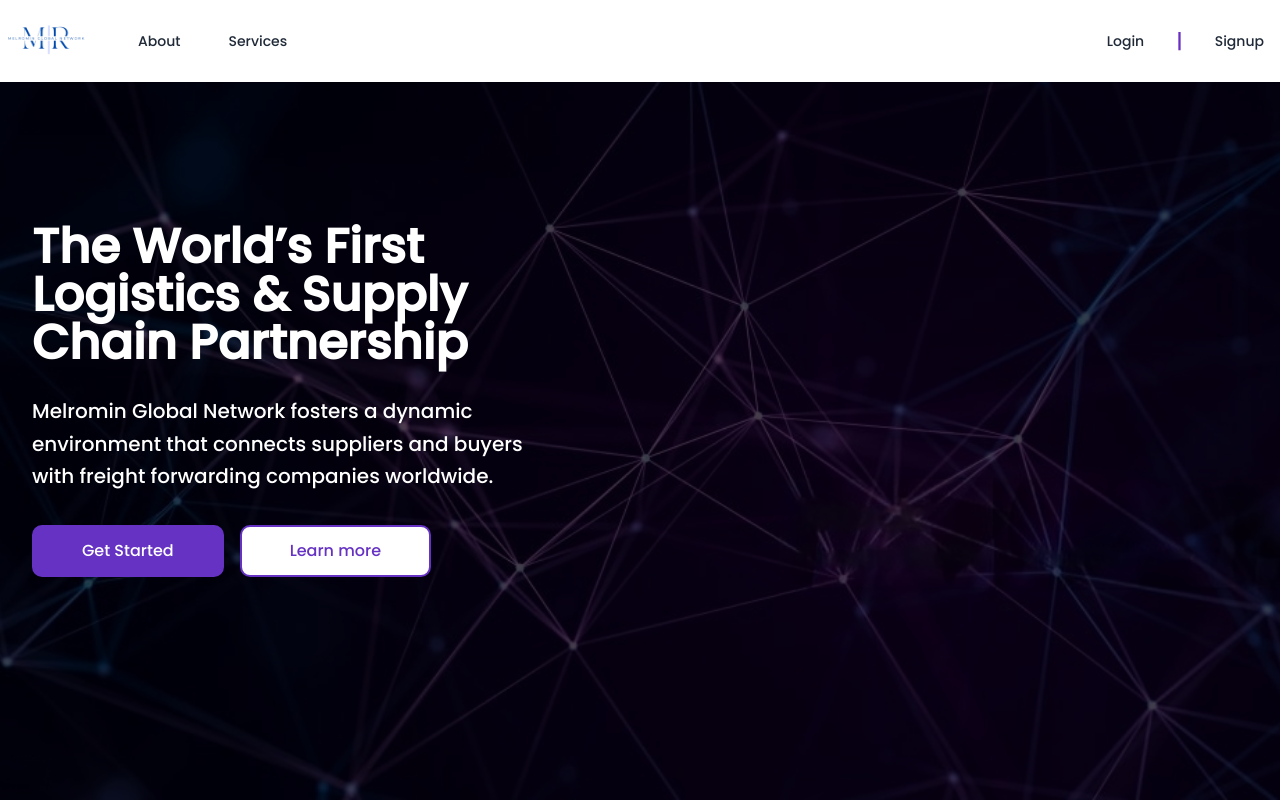
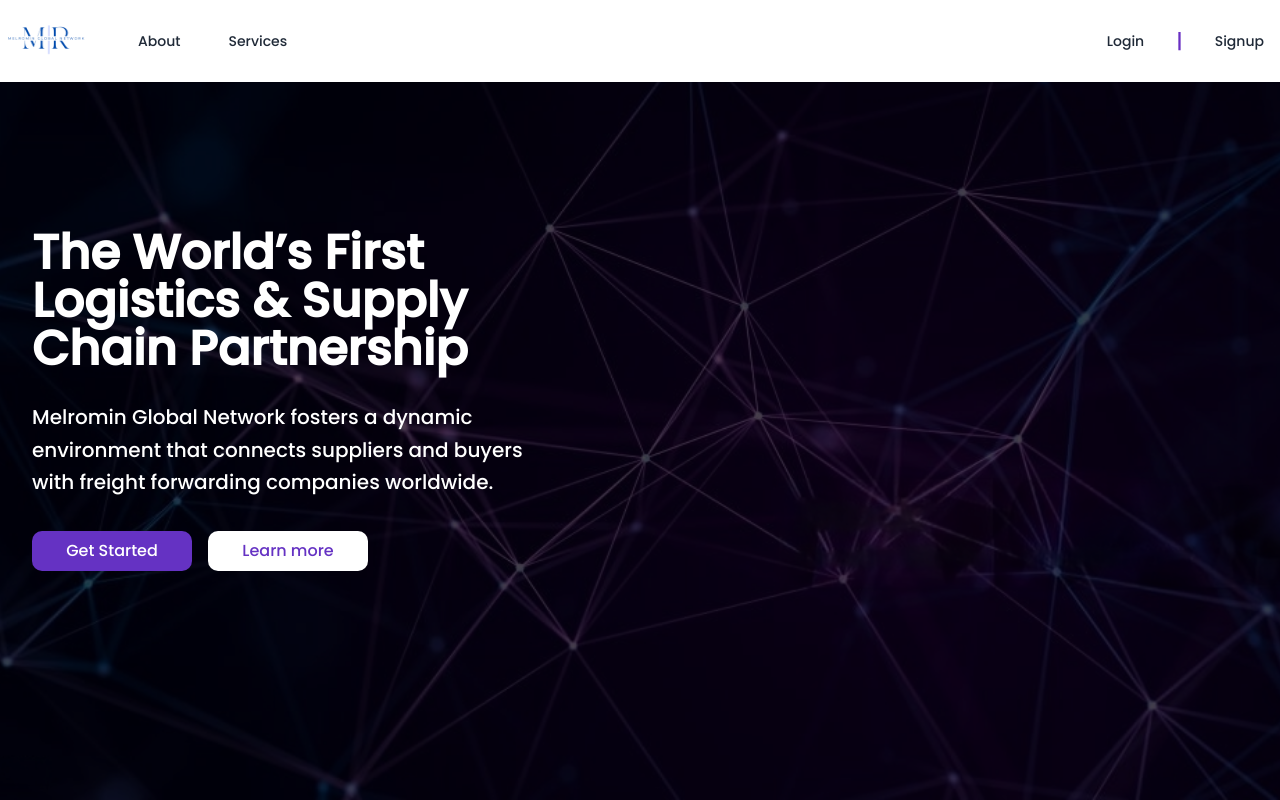
Before and after one commit to melika760/MelrominGlobalNetwork, a Next.js app: page / in a window 1280 px wide. Shown: the top 800 px of the page. Built offline with nearby package versions, Linux system fonts and the light colour scheme; no server answers.

Commit message:
Update Hero.jsx

```diff
--- a/app/_components/Hero.jsx
+++ b/app/_components/Hero.jsx
@@ -1,6 +1,6 @@
 import Link from 'next/link'
 import React from 'react'
-
+import { Button } from '@/components/ui/button';
 
 const Hero = () => {
   return (
@@ -29,17 +29,17 @@ const Hero = () => {
         <Link
           href="#start"
         >
-      <button  className="bg-primary hover:bg-white hover:text-primary border-primary border-2 text-white  py-3 px-12 rounded-md transition-colors duration-300 text-md max-sm:px-6">
+      <Button  className="bg-primary hover:bg-white hover:text-primary  text-white w-[160px]    rounded-md transition-colors duration-300 text-md">
 Get Started
-   </button>
+   </Button>
         </Link>
 
         <Link
           href="/About"
         >
-            <button  className="bg-white hover:bg-primary hover:text-white border-primary border-2 text-primary  py-3 px-12 rounded-md transition-colors duration-300 text-md max-sm:px-6">
+            <Button  className="bg-white hover:bg-primary hover:text-white hover:border-primary hover:border-2 w-[160px]  text-primary    rounded-md transition-colors duration-300 text-md">
 Learn more
-   </button>
+   </Button>
         </Link>
       </div>
     </div>
```
